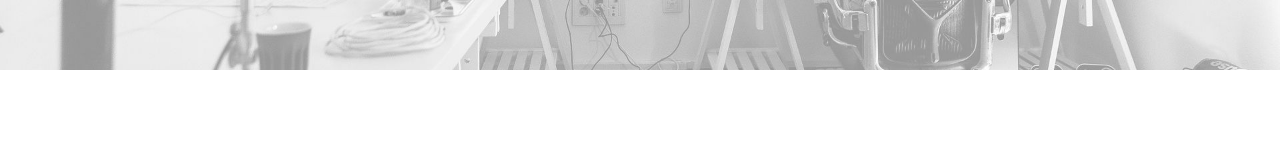
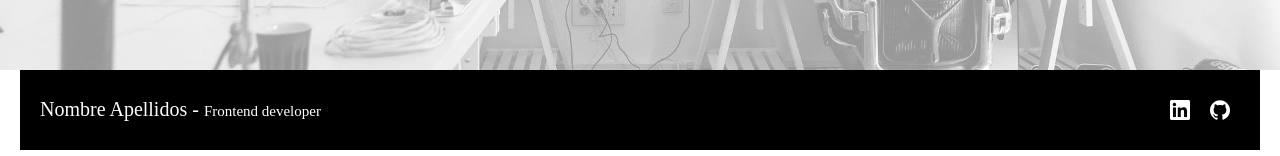
Before and after one commit to javicerezo/portafolio-ejemplo-v2, a React (Vite) app: page / in a window 1280 px wide. Shown: the part 2641-2797 px from the top of the page. Before the commit the page ends 2711 px from the top, so only its background shows below. Built offline with nearby package versions, Linux system fonts and the light colour scheme.

Commit message:
Añadir componente Footer

```diff
--- a/src/App.jsx
+++ b/src/App.jsx
@@ -5,6 +5,7 @@ import { Tecnologias } from "./components/features/Separador/Tecnologías";
 import { SobreMi } from "./components/features/SobreMi/SobreMi";
 import { Trabajos } from "./components/features/Trabajos/Trabajos";
 import { Contacto } from "./components/features/Contacto/Contacto";
+import { Footer } from "./components/features/Footer/Footer";
 
 export const App = () => {
   return (
@@ -16,6 +17,7 @@ export const App = () => {
       <SobreMi />
       <Trabajos />
       <Contacto />
+      <Footer />
     </>
   );
 };
--- /dev/null
+++ b/src/components/features/Footer/Footer.jsx
@@ -0,0 +1,18 @@
+import { SiLinkedin, SiGithub  } from "react-icons/si";
+import { FaArrowUp } from "react-icons/fa6";
+import './Footer.scss';
+
+export const Footer = () => {
+    return (
+        <footer className="Footer">
+            <p className="Footer-autor">Nombre Apellidos - <span>Frontend developer</span></p>
+            <div className="Footer-sociales">
+                <a href="https://linkedin.com/in/javicerezoorellana" target="_blanck"><SiLinkedin /></a>
+                <a href="https://github.com/javicerezo" target="_blanck"><SiGithub /></a>
+            </div>
+            <div className="Footer-flecha">
+                <a href="#Portada"><FaArrowUp /></a>
+            </div>
+        </footer>
+    )
+}
--- /dev/null
+++ b/src/components/features/Footer/Footer.scss
@@ -0,0 +1,44 @@
+@use '../../../styles/variables' as v;
+@use '../../../styles/mixins' as m;
+@use 'sass:map';
+
+.Footer {
+    @include m.flex (row, nowrap, space-between, center);
+    margin: 0 auto;
+    background-color: map-get(v.$colores, color-primario);
+    padding: 0.5rem;
+    margin-bottom: 0;
+    @include m.telefono-xl {
+        padding: 1.25rem;
+    }
+    @include m.tablet {
+        width: calc( 100% - 2.5rem);
+        margin-bottom: 1.25rem;
+    }
+    &-autor {
+        color: map-get(v.$colores, color-secundario);
+        font-size: 1em;
+        @include m.tablet {
+            font-size: 1.25rem;
+        }
+        span {
+            color: map-get(v.$colores, color-secundario);
+            font-size: .9375rem;
+        }
+    }
+    &-sociales {
+        @include m.flex (row, nowrap, space-between, center);
+        color: map-get(v.$colores, color-secundario);
+        a {
+            padding: .625rem;
+            font-size: 1.25em;
+        }
+    }
+    &-flecha {
+        color: map-get(v.$colores, color-secundario);
+        @include m.tablet {
+            display: none;
+        }
+    }
+
+}
```
